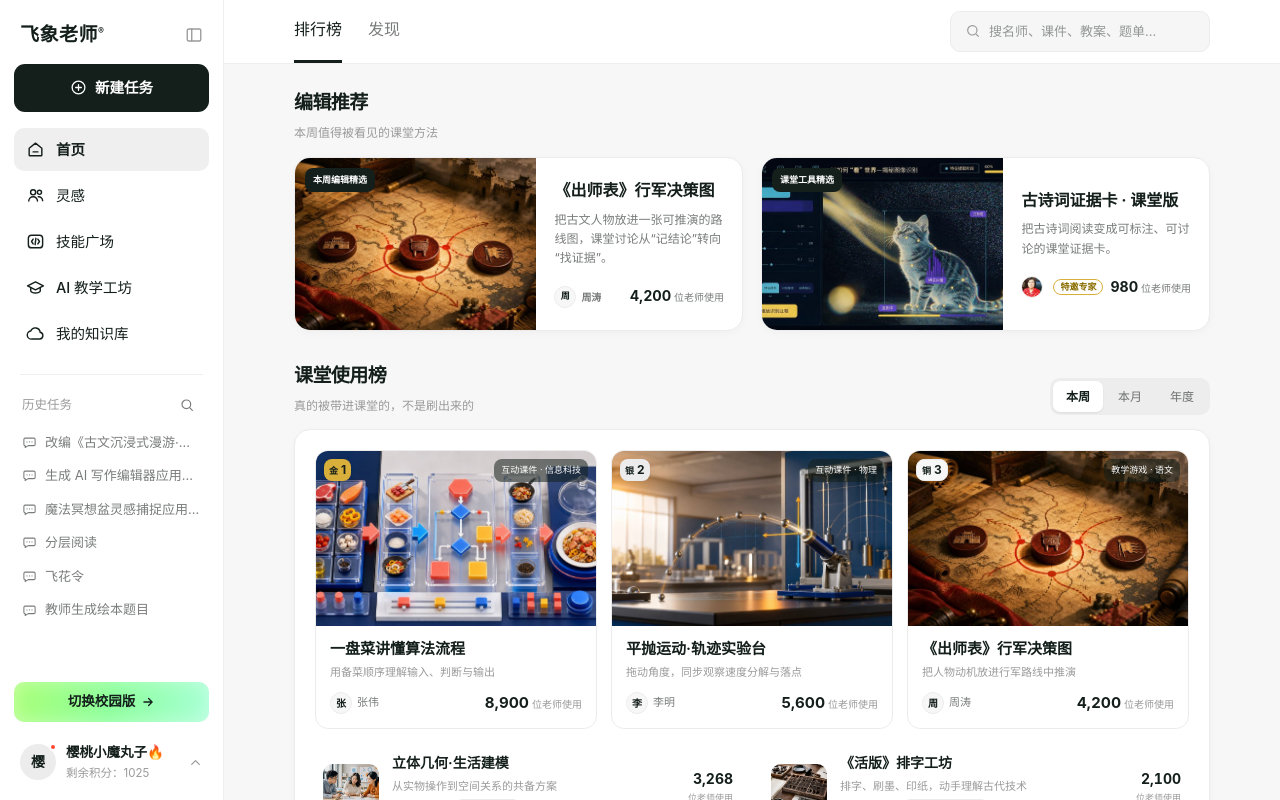
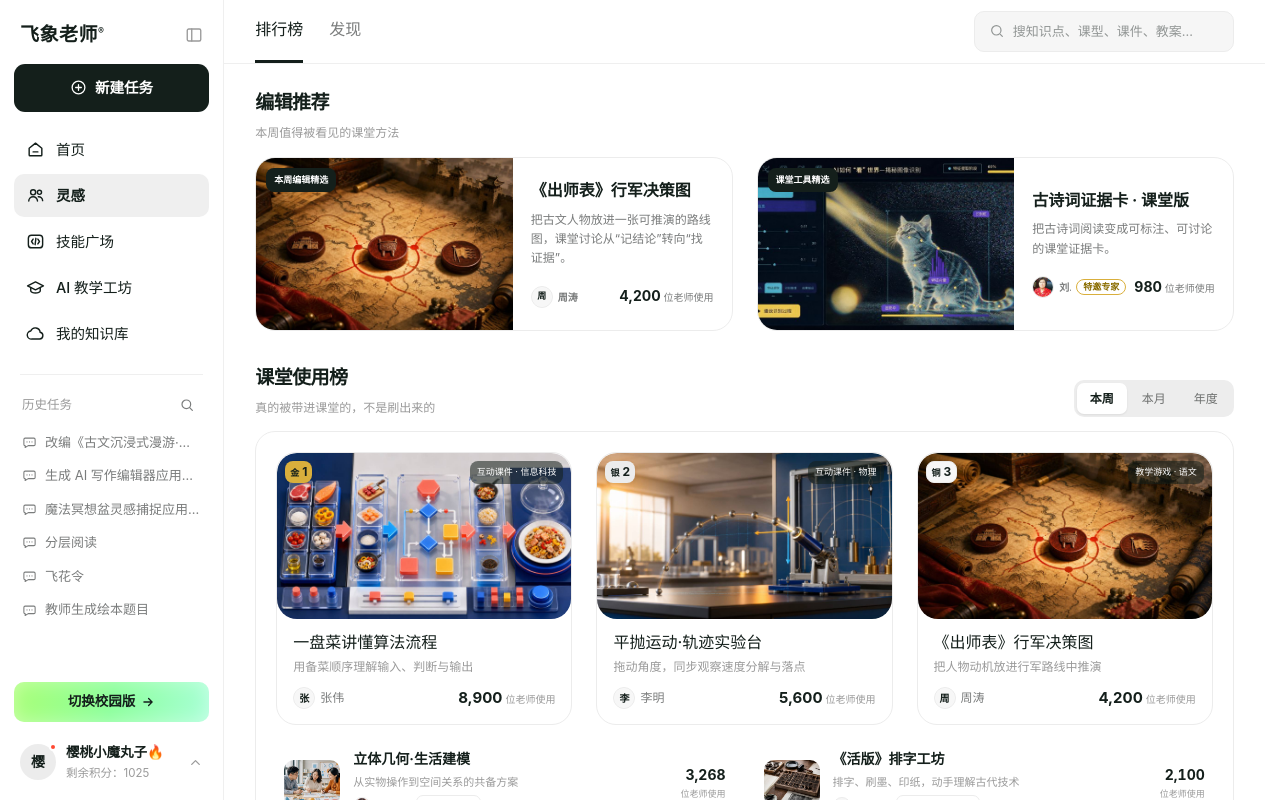
Before and after one commit to djxky/fx-community, a Vue app: page / in a window 1280 px wide. Built offline with nearby package versions, Linux system fonts and the light colour scheme.

Commit message:
refactor: unify community page layout

```diff
--- a/src/components/RankBoardCard.vue
+++ b/src/components/RankBoardCard.vue
@@ -142,7 +142,7 @@ function itemKind(item) {
 
 <style scoped>
 button { font:inherit; }
-.rank-board { min-width:0; background:#FFFFFF; border:1px solid #ECECEC; border-radius:16px; padding:20px; color:#141F1B; box-shadow:0 2px 8px rgba(20,31,27,.03); }
+.rank-board { min-width:0; background:#FFFFFF; border:1px solid #ECECEC; border-radius:var(--community-card-radius, 20px); padding:20px; color:#141F1B; box-shadow:none; }
 .rank-grid-board, .rank-remix-board { background:transparent; border:0; padding:0; box-shadow:none; }
 .rank-board-head { display:flex; align-items:baseline; justify-content:space-between; gap:14px; margin-bottom:15px; }
 .rank-board-title { font-size:16px; font-weight:700; letter-spacing:-.02em; }
@@ -150,15 +150,15 @@ button { font:inherit; }
 .rank-board-mark { display:inline-block; margin-right:7px; color:#D9AF3C; font-size:11px; vertical-align:1px; }
 
 /* 三名重点位 */
-.rank-podium { display:grid; grid-template-columns:repeat(3,minmax(0,1fr)); gap:14px; margin-bottom:6px; }
-.rank-podium-card { min-width:0; overflow:hidden; border:1px solid #ECECEC; border-radius:13px; background:#FFFFFF; cursor:pointer; transition:transform .18s ease,box-shadow .18s ease; }
-.rank-podium-card:hover { transform:translateY(-2px); box-shadow:0 6px 16px rgba(20,31,27,.06); }
-.rank-podium-media { position:relative; aspect-ratio:16 / 10; overflow:hidden; background:#F7F7F7; }
+.rank-podium { display:grid; grid-template-columns:repeat(3,minmax(0,1fr)); gap:var(--community-gap, 24px); margin-bottom:6px; }
+.rank-podium-card { min-width:0; overflow:hidden; border:1px solid #ECECEC; border-radius:var(--community-card-radius, 20px); background:#FFFFFF; cursor:pointer; transition:transform .18s ease,box-shadow .18s ease; }
+.rank-podium-card:hover { transform:translateY(-2px); border-color:#D4D4D4; box-shadow:var(--fx-shadow-float); }
+.rank-podium-media { position:relative; aspect-ratio:var(--community-cover-ratio, 16 / 9); overflow:hidden; border-radius:var(--community-card-radius, 20px); background:#F7F7F7; }
 .rank-podium-media img { width:100%; height:100%; display:block; object-fit:cover; }
 .rank-podium-kind { position:absolute; right:8px; top:8px; max-width:calc(100% - 52px); padding:4px 7px; overflow:hidden; border-radius:8px; background:rgba(20,31,27,.55); color:#FFFFFF; font-size:9px; text-overflow:ellipsis; white-space:nowrap; }
-.rank-podium-body { padding:12px 14px 13px; }
-.rank-podium-body h3 { margin:0 0 5px; overflow:hidden; color:#141F1B; font-size:15px; line-height:1.4; text-overflow:ellipsis; white-space:nowrap; }
-.rank-podium-blurb { margin:0 0 10px; overflow:hidden; color:#9A9A9A; font-size:11px; line-height:1.5; text-overflow:ellipsis; white-space:nowrap; }
+.rank-podium-body { padding:12px 16px 14px; }
+.rank-podium-body h3 { margin:0 0 5px; overflow:hidden; color:#141F1B; font-size:var(--community-card-title-size, 16px); font-weight:500; line-height:22px; text-overflow:ellipsis; white-space:nowrap; }
+.rank-podium-blurb { margin:0 0 10px; overflow:hidden; color:#9A9A9A; font-size:12px; line-height:18px; text-overflow:ellipsis; white-space:nowrap; }
 .rank-podium-foot { display:flex; align-items:center; justify-content:space-between; gap:8px; }
 .rank-podium-metric { flex:0 0 auto; text-align:right; white-space:nowrap; }
 .rank-podium-metric b { color:#141F1B; font-size:15px; font-weight:700; }
@@ -190,33 +190,33 @@ button { font:inherit; }
 .rank-more-sm { margin-top:12px; padding:9px; font-size:11px; }
 
 /* 每周热门网格 */
-.rank-grid { display:grid; grid-template-columns:repeat(4,minmax(0,1fr)); gap:14px; }
-.rank-grid-card { min-width:0; overflow:hidden; border:1px solid #ECECEC; border-radius:13px; background:#FFFFFF; cursor:pointer; transition:transform .18s ease,box-shadow .18s ease; }
-.rank-grid-card:hover { transform:translateY(-2px); box-shadow:0 6px 16px rgba(20,31,27,.06); }
-.rank-grid-media { position:relative; aspect-ratio:16 / 10; overflow:hidden; background:#F7F7F7; }
+.rank-grid { display:grid; grid-template-columns:repeat(var(--community-columns, 4),minmax(0,1fr)); gap:var(--community-gap, 24px); }
+.rank-grid-card { min-width:0; overflow:hidden; border:1px solid #ECECEC; border-radius:var(--community-card-radius, 20px); background:#FFFFFF; cursor:pointer; transition:transform .18s ease,box-shadow .18s ease; }
+.rank-grid-card:hover { transform:translateY(-2px); border-color:#D4D4D4; box-shadow:var(--fx-shadow-float); }
+.rank-grid-media { position:relative; aspect-ratio:var(--community-cover-ratio, 16 / 9); overflow:hidden; border-radius:var(--community-card-radius, 20px); background:#F7F7F7; }
 .rank-grid-media img { width:100%; height:100%; display:block; object-fit:cover; }
-.rank-grid-body { padding:11px 12px 12px; }
-.rank-grid-body h3 { margin:0 0 9px; overflow:hidden; color:#141F1B; font-size:13px; line-height:1.4; text-overflow:ellipsis; white-space:nowrap; }
+.rank-grid-body { padding:12px 16px 14px; }
+.rank-grid-body h3 { margin:0 0 9px; overflow:hidden; color:#141F1B; font-size:var(--community-card-title-size, 16px); font-weight:500; line-height:22px; text-overflow:ellipsis; white-space:nowrap; }
 .rank-grid-foot { display:flex; align-items:center; justify-content:space-between; gap:7px; }
 .rank-grid-foot strong { flex:0 0 auto; color:#141F1B; font-size:13px; font-weight:700; white-space:nowrap; }
 .rank-grid-foot strong small { margin-left:3px; color:#9A9A9A; font-size:9px; font-weight:500; }
 
 /* 优质改编 3 列 */
-.rank-remix { display:grid; grid-template-columns:repeat(3,minmax(0,1fr)); gap:16px; }
-.rank-remix-card { min-width:0; overflow:hidden; border:1px solid #ECECEC; border-radius:14px; background:#FFFFFF; box-shadow:0 2px 8px rgba(20,31,27,.03); cursor:pointer; transition:transform .18s ease,box-shadow .18s ease; }
-.rank-remix-card:hover { transform:translateY(-2px); box-shadow:0 6px 16px rgba(20,31,27,.06); }
-.rank-remix-media { position:relative; aspect-ratio:16 / 9; overflow:hidden; background:#F7F7F7; }
+.rank-remix { display:grid; grid-template-columns:repeat(3,minmax(0,1fr)); gap:var(--community-gap, 24px); }
+.rank-remix-card { min-width:0; overflow:hidden; border:1px solid #ECECEC; border-radius:var(--community-card-radius, 20px); background:#FFFFFF; box-shadow:none; cursor:pointer; transition:transform .18s ease,box-shadow .18s ease; }
+.rank-remix-card:hover { transform:translateY(-2px); border-color:#D4D4D4; box-shadow:var(--fx-shadow-float); }
+.rank-remix-media { position:relative; aspect-ratio:var(--community-cover-ratio, 16 / 9); overflow:hidden; border-radius:var(--community-card-radius, 20px); background:#F7F7F7; }
 .rank-remix-media img { width:100%; height:100%; display:block; object-fit:cover; }
 .rank-remix-eyebrow { position:absolute; left:10px; top:10px; padding:5px 8px; border-radius:8px; background:#141F1B; color:#FFFFFF; font-size:9px; font-weight:700; }
-.rank-remix-body { padding:13px 15px 14px; }
-.rank-remix-body h3 { margin:0 0 11px; overflow:hidden; color:#141F1B; font-size:14px; line-height:1.4; text-overflow:ellipsis; white-space:nowrap; }
+.rank-remix-body { padding:12px 16px 14px; }
+.rank-remix-body h3 { margin:0 0 11px; overflow:hidden; color:#141F1B; font-size:var(--community-card-title-size, 16px); font-weight:500; line-height:22px; text-overflow:ellipsis; white-space:nowrap; }
 .rank-remix-foot { display:flex; align-items:center; justify-content:space-between; gap:8px; }
 .rank-remix-foot strong { flex:0 0 auto; color:#141F1B; font-size:13px; font-weight:700; white-space:nowrap; }
 .rank-remix-foot strong small { margin-left:3px; color:#9A9A9A; font-size:9px; font-weight:500; }
 .rank-remix-role { display:inline-block; margin-left:6px; padding:1px 6px; border:1px solid #D9AF3C; border-radius:7px; color:#8A6D00; font-size:9px; font-weight:700; white-space:nowrap; }
 
 /* 通用 */
-.rank-mini-author { display:flex; align-items:center; gap:5px; min-width:0; overflow:hidden; color:#7A7C7C; font-size:11px; white-space:nowrap; text-overflow:ellipsis; }
+.rank-mini-author { display:flex; align-items:center; gap:5px; min-width:0; overflow:hidden; color:#7A7C7C; font-size:12px; white-space:nowrap; text-overflow:ellipsis; }
 .rank-avatar { width:22px; height:22px; display:inline-flex; align-items:center; justify-content:center; flex:0 0 auto; overflow:hidden; border:1px solid #ECECEC; border-radius:50%; background:#F7F7F7; color:#141F1B; font-size:10px; }
 .rank-avatar img { width:100%; height:100%; object-fit:cover; }
 .rank-avatar b { font-weight:700; }
@@ -241,8 +241,7 @@ button { font:inherit; }
 .rank-compact-metric b { display:block; color:#141F1B; font-size:14px; font-weight:700; }
 .rank-compact-metric small { display:block; margin-top:2px; color:#9A9A9A; font-size:9px; }
 
-@media (max-width:1100px) { .rank-grid { grid-template-columns:repeat(3,minmax(0,1fr)); } }
-@media (max-width:980px) { .rank-list-2col { grid-template-columns:1fr; } .rank-list-2col > .rank-list-row:nth-child(2) { border-top:1px solid #F1F1F1; } }
-@media (max-width:900px) { .rank-podium { grid-template-columns:1fr; } .rank-grid { grid-template-columns:repeat(2,minmax(0,1fr)); } .rank-remix { grid-template-columns:1fr; } }
+@media (max-width:980px) { .rank-list-2col { grid-template-columns:minmax(0,1fr); } .rank-list-2col > .rank-list-row:nth-child(2) { border-top:1px solid #F1F1F1; } }
+@media (max-width:900px) { .rank-podium { grid-template-columns:1fr; } .rank-remix { grid-template-columns:1fr; } }
 @media (max-width:720px) { .rank-board { padding:16px; } .rank-list-chip { display:none; } .rank-list-cite { display:none; } }
 </style>
--- /dev/null
+++ b/src/styles/community.css
@@ -0,0 +1,53 @@
+/* Shared frame for community content surfaces. Keep page-specific layouts in views. */
+:is(#view-discover, #view-rank, #view-skills) {
+  --community-gap:24px;
+  --community-card-radius:20px;
+  --community-cover-ratio:16 / 9;
+  --community-card-title-size:16px;
+}
+:is(#view-discover, #view-rank, #view-skills) .community-main {
+  flex:1; min-width:0; height:100dvh; overflow-y:auto;
+  background:#fff; container-type:inline-size; container-name:community;
+  scrollbar-gutter:stable;
+}
+:is(#view-discover, #view-rank, #view-skills) .community-body,
+:is(#view-discover, #view-rank, #view-skills) .tbar-in {
+  width:100% !important; max-width:1528px; margin-inline:auto;
+  padding-inline:clamp(14px, 3cqi, 32px) !important; box-sizing:border-box;
+}
+:is(#view-discover, #view-rank, #view-skills) .community-body {
+  --community-columns:1;
+  padding-block:24px 40px;
+}
+:is(#view-discover, #view-rank) .tbar {
+  height:54px; display:flex; align-items:stretch;
+  background:#fff; border-bottom:1px solid #EFEFEF;
+}
+:is(#view-discover, #view-rank) .tbar-in { display:flex; align-items:stretch; justify-content:space-between; gap:24px; }
+:is(#view-discover, #view-rank) .tbar-tabs { display:flex; align-items:stretch; gap:26px; }
+:is(#view-discover, #view-rank) .tbtab { color:#7A7C7C; font-size:16px; font-weight:400; }
+:is(#view-discover, #view-rank) .tbtab.on { color:#141F1B; font-weight:500; }
+:is(#view-discover, #view-rank) .tbar-right { display:flex; align-items:center; align-self:center; }
+:is(#view-discover, #view-rank) .tbar-search {
+  display:flex; flex:0 0 260px; align-items:center; gap:8px; align-self:center;
+  width:260px; min-width:0; box-sizing:border-box; padding:9px 14px;
+  background:#F6F6F6; border:1px solid #ECECEC; border-radius:10px;
+  font-size:13px; color:#929695; white-space:nowrap; overflow:hidden;
+}
+@container community (min-width:720px) {
+  :is(#view-discover, #view-rank, #view-skills) .community-body { --community-columns:2; }
+}
+@container community (min-width:1156px) {
+  :is(#view-discover, #view-rank, #view-skills) .community-body { --community-columns:3; }
+}
+@container community (min-width:1528px) {
+  :is(#view-discover, #view-rank, #view-skills) .community-body { --community-columns:4; }
+}
+@media (max-width:820px) {
+  :is(#view-discover, #view-rank, #view-skills) .community-body { padding-block:20px 32px; }
+  :is(#view-discover, #view-rank) .tbar-search { flex-basis:200px; width:200px; }
+}
+@media (max-width:620px) {
+  :is(#view-discover, #view-rank, #view-skills) .community-body { padding-block:16px 28px; }
+  :is(#view-discover, #view-rank) .tbar-search { display:none; }
+}
--- a/src/views/RankView.vue
+++ b/src/views/RankView.vue
@@ -1,6 +1,7 @@
 <script setup>
 import { ref } from 'vue'
 import Sidebar from '../components/Sidebar.vue'
+import '../styles/community.css'
 import RankBoardCard from '../components/RankBoardCard.vue'
 import { BOARDS, EDITORIAL_FEATURES } from '../data/rank'
 
@@ -17,19 +18,19 @@ const risingBoard = BOARDS.find(board => board.key === 'rising')
 <template>
   <div id="view-rank">
     <div class="page">
-      <Sidebar active="home" />
-      <main class="rank-main">
+      <Sidebar active="community" />
+      <main class="rank-main community-main">
         <div class="tbar">
           <div class="tbar-in">
             <div class="tbar-tabs">
               <span class="tbtab on nav-rank">排行榜</span>
               <span class="tbtab nav-discover">发现</span>
             </div>
-            <div class="tbar-search"><svg width="16" height="16" viewBox="0 0 24 24" fill="none" stroke="#9A9A9A" stroke-width="1.8" stroke-linecap="round"><circle cx="11" cy="11" r="7"></circle><path d="M20 20l-3-3"></path></svg>搜名师、课件、教案、题单…</div>
+            <div class="tbar-search"><svg width="16" height="16" viewBox="0 0 24 24" fill="none" stroke="currentColor" stroke-width="1.8" stroke-linecap="round"><circle cx="11" cy="11" r="7"></circle><path d="M20 20l-3-3"></path></svg>搜知识点、课型、课件、教案…</div>
           </div>
         </div>
 
-        <div class="rank-shell">
+        <div class="rank-shell community-body">
           <!-- 1. 编辑推荐（运营精选，固定不挂筛选） -->
           <section class="rank-block" aria-label="编辑推荐">
             <div class="rank-heading">
@@ -126,16 +127,7 @@ const risingBoard = BOARDS.find(board => board.key === 'rising')
 
 <style scoped>
 button { font:inherit; }
-.rank-main { flex:1; min-width:0; height:100vh; overflow-y:auto; background:#F7F7F7; }
-.tbar { height:54px; display:flex; align-items:stretch; padding:0 70px; background:#FFFFFF; border-bottom:1px solid #EFEFEF; }
-.tbar-in { display:flex; align-items:stretch; justify-content:space-between; width:calc(100% - 140px) !important; max-width:none; }
-.tbar-tabs { display:flex; align-items:stretch; gap:26px; }
-.tbar .tbtab { color:#7A7C7C; font-size:16px; font-weight:400; }
-.tbar .tbtab.on { color:#141F1B; font-weight:500; }
-.tbar-search { display:flex; flex:0 0 260px; align-items:center; gap:8px; background:#F6F6F6; border:1px solid #ECECEC; border-radius:10px; padding:9px 14px; width:260px; align-self:center; font-size:13px; color:#929695; }
-
-#view-rank .rank-shell { width:min(100%, 1320px); margin:0 auto; padding:24px 70px 64px !important; box-sizing:border-box; }
-.rank-block { margin-bottom:30px; }
+.rank-block { margin-bottom:32px; }
 .rank-heading { display:flex; align-items:flex-end; justify-content:space-between; gap:18px; margin-bottom:14px; }
 .rank-heading-title { min-width:0; }
 .rank-heading-title h2 { margin:0; color:#141F1B; font-size:19px; letter-spacing:-.03em; }
@@ -148,10 +140,10 @@ button { font:inherit; }
 .seg-btn.on { background:#FFFFFF; color:#141F1B; font-weight:600; box-shadow:0 1px 2px rgba(20,31,27,.08); }
 
 /* 编辑推荐 */
-.rank-editorial-grid { display:grid; grid-template-columns:repeat(2,minmax(0,1fr)); gap:18px; }
-.rank-editorial-card { display:grid; grid-template-columns:minmax(0,1.08fr) minmax(0,.92fr); min-width:0; overflow:hidden; border:1px solid #ECECEC; border-radius:16px; background:#FFFFFF; box-shadow:0 2px 8px rgba(20,31,27,.03); cursor:pointer; transition:transform .18s ease,box-shadow .18s ease; }
+.rank-editorial-grid { display:grid; grid-template-columns:repeat(2,minmax(0,1fr)); gap:var(--community-gap); }
+.rank-editorial-card { display:grid; grid-template-columns:minmax(0,1.08fr) minmax(0,.92fr); min-width:0; overflow:hidden; border:1px solid #ECECEC; border-radius:var(--community-card-radius); background:#FFFFFF; box-shadow:none; cursor:pointer; transition:transform .18s ease,box-shadow .18s ease; }
 .rank-editorial-card > * { min-width:0; }
-.rank-editorial-card:hover { transform:translateY(-2px); box-shadow:0 6px 16px rgba(20,31,27,.06); }
+.rank-editorial-card:hover { transform:translateY(-2px); border-color:#D4D4D4; box-shadow:var(--fx-shadow-float); }
 .rank-editorial-cover { position:relative; min-height:172px; overflow:hidden; background:#F7F7F7; }
 .rank-editorial-cover img { width:100%; height:100%; display:block; object-fit:cover; }
 .rank-editorial-eyebrow { position:absolute; left:10px; top:10px; padding:5px 8px; border-radius:8px; background:#141F1B; color:#FFFFFF; font-size:9px; font-weight:700; }
@@ -169,7 +161,5 @@ button { font:inherit; }
 .rank-editorial-metric b { color:#141F1B; font-size:14px; }
 
 @media (max-width:900px) { .rank-heading-filter { flex-direction:column; align-items:flex-start; gap:12px; } }
-@media (max-width:820px) { #view-rank .rank-shell { padding-left:20px !important; padding-right:20px !important; } }
-@media (max-width:720px) { #view-rank .rank-shell { padding-top:22px !important; padding-bottom:46px !important; } .rank-editorial-grid { grid-template-columns:1fr; } .rank-editorial-card { grid-template-columns:1fr; } .rank-editorial-cover { min-height:160px; aspect-ratio:16 / 9; } .seg { flex-wrap:wrap; } }
-@media (max-width:620px) { #view-rank .rank-shell { padding-left:14px !important; padding-right:14px !important; } }
+@media (max-width:720px) { .rank-editorial-grid { grid-template-columns:1fr; } .rank-editorial-card { grid-template-columns:1fr; } .rank-editorial-cover { min-height:160px; aspect-ratio:16 / 9; } .seg { flex-wrap:wrap; } }
 </style>
```
Also changed, not shown: src/components/PostCard.vue (+22 -17 lines), src/views/DiscoverView.vue (+4 -21 lines), src/views/SkillPlazaView.vue (+9 -8 lines), 2 other files (tests, documents, lock files or other folders).
